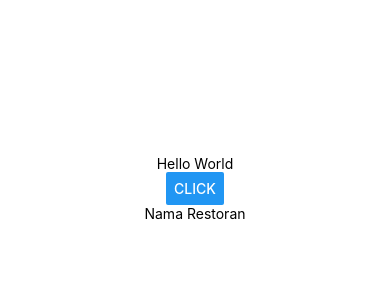
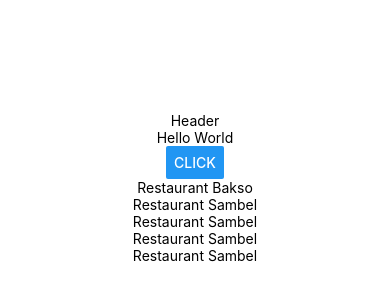
Before and after one commit to aanfaisal/react-full-day, a React Native app: screen / in a window 390 px wide. Shown: the part 234-534 px from the top of the page. Built offline with nearby package versions, Linux system fonts and the light colour scheme.

Commit message:
Bikin Component Header dan Restaurant Trus di import ke App.tsx

```diff
--- a/App.tsx
+++ b/App.tsx
@@ -1,13 +1,23 @@
-import React,{Component} from 'react';
-import { StyleSheet, Text, View, Button, Alert } from 'react-native';
+import React,{Component, PureComponent} from 'react';
+import { StyleSheet, Text, View, Button, Alert, ActivityIndicatorComponent } from 'react-native';
+
+import RestaurantItem from './src/component/Restaurant';
+import Header  from './src/component/Header';
 
 export default class App extends React.Component {
   render() {
     return (
       <View style={styles.container}>
+        <Header />
         <Text>Hello World</Text>
         <Button title="click" onPress={()=> Alert.alert("Hai")}></Button>
-        <RestaurantItem />
+        <RestaurantItem restaurant="Restaurant Bakso"/>
+        <RestaurantItem restaurant="Restaurant Sambel" />
+        <RestaurantItem restaurant="Restaurant Sambel" />
+        <RestaurantItem restaurant="Restaurant Sambel" />
+        <RestaurantItem restaurant="Restaurant Sambel" />
+
+
       </View>
     );
   }
@@ -21,13 +31,3 @@ const styles = StyleSheet.create({
     justifyContent: 'center',
   },
 });
-
-class RestaurantItem extends Component {
-  render() {
-    return (
-      <View>
-        <Text>Nama Restoran</Text>
-      </View>
-    )
-  }
-}
--- /dev/null
+++ b/src/component/Header.tsx
@@ -0,0 +1,12 @@
+import React,{Component} from 'react'
+import { View, Text} from 'react-native'
+
+export default class Header extends Component {
+  render(){
+     return (
+       <View>
+         <Text>Header</Text>
+       </View>
+     )
+  }
+}
--- /dev/null
+++ b/src/component/Restaurant.tsx
@@ -0,0 +1,19 @@
+import React,{Component, PureComponent} from 'react'
+import { View, Text} from 'react-native'
+
+
+interface Props {
+  restaurant : string
+}
+
+export default class RestaurantItem extends Component<Props> {
+  // state
+
+   render() {
+     return (
+       <View>
+         <Text>{this.props.restaurant}</Text>
+       </View>
+     )
+   }
+ }
```
